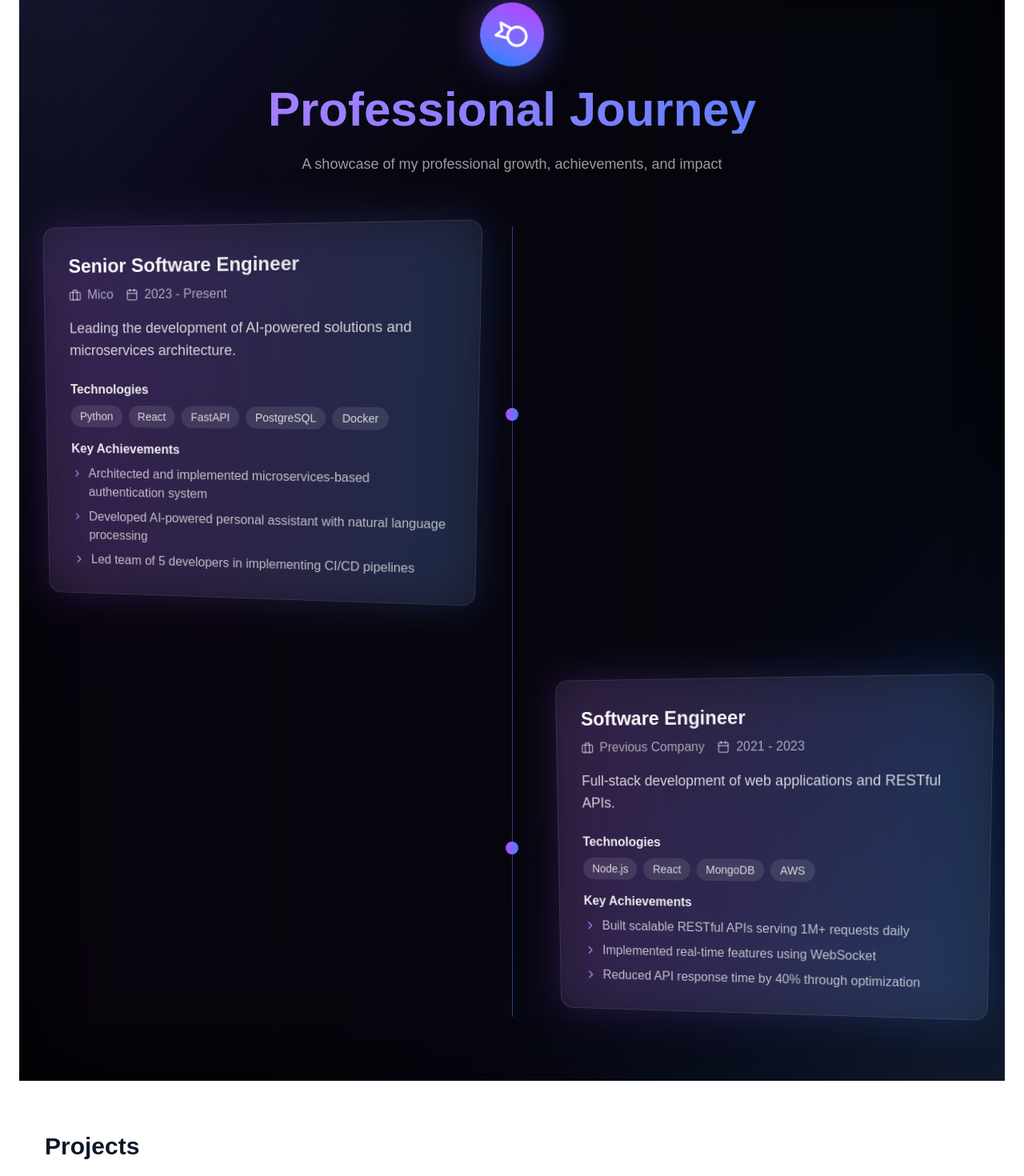
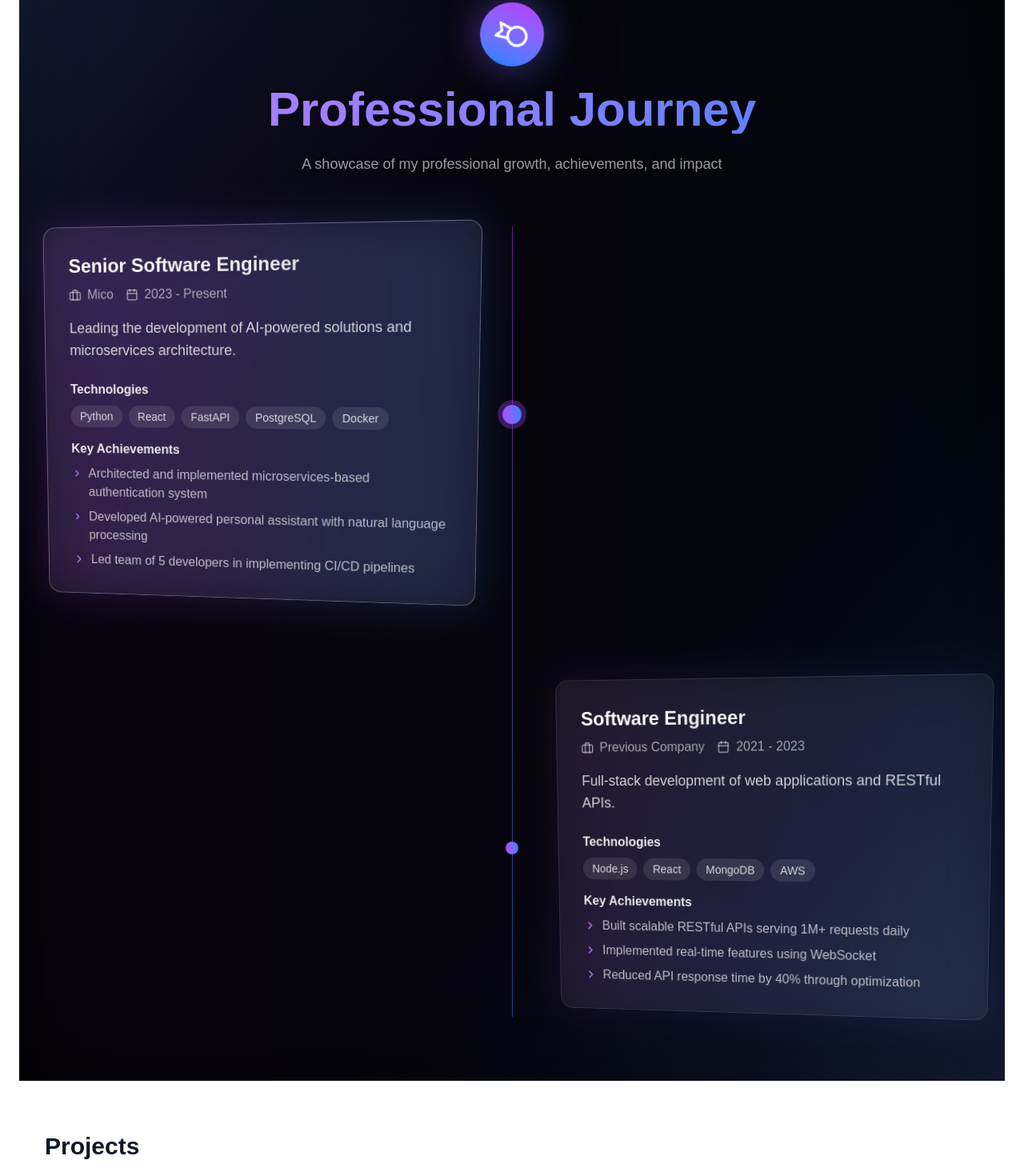
Before and after one commit to lk-naath/portfolio, a Next.js app: page / in a window 1280 px wide. Shown: the part 1931-3401 px from the top of the page at 80% size. Built offline with nearby package versions, Linux system fonts and the light colour scheme.

Commit message:
next js build fix

```diff
--- a/next.config.ts
+++ b/next.config.ts
@@ -4,7 +4,6 @@ const nextConfig: NextConfig = {
   output: 'export',
   poweredByHeader: false,
   reactStrictMode: true,
-  swcMinify: true,
   images: {
     unoptimized: true,
   },
--- a/src/components/sections/Experience.tsx
+++ b/src/components/sections/Experience.tsx
@@ -1,8 +1,8 @@
 'use client';
 
 import React, { useState, useEffect } from 'react';
-import { motion, AnimatePresence } from 'framer-motion';
-import { FiBriefcase, FiCalendar, FiMapPin, FiChevronRight, FiAward, FiCode } from 'react-icons/fi';
+import { motion } from 'framer-motion';
+import { FiBriefcase, FiCalendar, FiChevronRight, FiAward } from 'react-icons/fi';
 import experienceData from '@/data/experience.json';
 
 interface Experience {
@@ -124,7 +124,7 @@ const Experience = () => {
                 className={`relative flex items-center ${index % 2 === 0 ? 'flex-row' : 'flex-row-reverse'}`}
               >
                 {/* Timeline dot */}
-                <div className="absolute left-1/2 -translate-x-1/2 w-4 h-4 rounded-full bg-gradient-to-r from-purple-500 to-blue-500" />
+                <div className={`absolute left-1/2 -translate-x-1/2 w-4 h-4 rounded-full bg-gradient-to-r from-purple-500 to-blue-500 transition-all duration-300 ${activeIndex === index ? 'scale-150 ring-4 ring-purple-500/30' : ''}`} />
 
                 {/* Content */}
                 <div className={`w-1/2 ${index % 2 === 0 ? 'pr-12' : 'pl-12'}`}>
@@ -137,8 +137,8 @@ const Experience = () => {
                       transition: 'transform 0.1s ease-out'
                     }}
                   >
-                    <div className="absolute inset-0 bg-gradient-to-r from-purple-500/20 to-blue-500/20 rounded-2xl blur-xl group-hover:blur-2xl transition-all duration-500" />
-                    <div className="relative bg-white/5 backdrop-blur-xl rounded-2xl p-8 border border-white/10 hover:border-white/20 transition-all duration-300">
+                    <div className={`absolute inset-0 bg-gradient-to-r from-purple-500/20 to-blue-500/20 rounded-2xl blur-xl group-hover:blur-2xl transition-all duration-500 ${activeIndex === index ? 'opacity-100' : 'opacity-50'}`} />
+                    <div className={`relative bg-white/5 backdrop-blur-xl rounded-2xl p-8 border transition-all duration-300 ${activeIndex === index ? 'border-white/30' : 'border-white/10 hover:border-white/20'}`}>
                       <div className="mb-6">
                         <motion.h3
                           className="text-2xl font-bold bg-gradient-to-r from-white to-white/80 bg-clip-text text-transparent mb-2"
--- a/src/components/sections/Overview.tsx
+++ b/src/components/sections/Overview.tsx
@@ -94,7 +94,7 @@ const Overview = () => {
             transition={{ duration: 0.5, delay: 0.6 }}
             className="flex flex-wrap justify-center gap-4 mb-12"
           >
-            {socialLinks.map((link, index) => (
+            {socialLinks.map((link) => (
               <motion.a
                 key={link.label}
                 href={link.href}
--- a/src/components/ui/Button.tsx
+++ b/src/components/ui/Button.tsx
@@ -1,7 +1,7 @@
 import React from 'react';
-import { motion } from 'framer-motion';
+import { motion, HTMLMotionProps } from 'framer-motion';
 
-interface ButtonProps extends React.ButtonHTMLAttributes<HTMLButtonElement> {
+interface ButtonProps extends HTMLMotionProps<"button"> {
   variant?: 'primary' | 'secondary';
   size?: 'sm' | 'md' | 'lg';
   children: React.ReactNode;
--- a/src/styles/tailwind/utilities.ts
+++ b/src/styles/tailwind/utilities.ts
@@ -1,4 +1,7 @@
 import type { Config } from 'tailwindcss';
+
+type CSSValue = string | Record<string, string>;
+type CSSProperties = Record<string, CSSValue>;
 
 export const utilitiesConfig: Partial<Config> = {
   theme: {
@@ -19,7 +22,7 @@ export const utilitiesConfig: Partial<Config> = {
     },
   },
   plugins: [
-    function({ addUtilities }: { addUtilities: Function }) {
+    function({ addUtilities }: { addUtilities: (utilities: Record<string, CSSProperties>) => void }) {
       addUtilities({
         '.scrollbar-hide': {
           '-ms-overflow-style': 'none',
```
